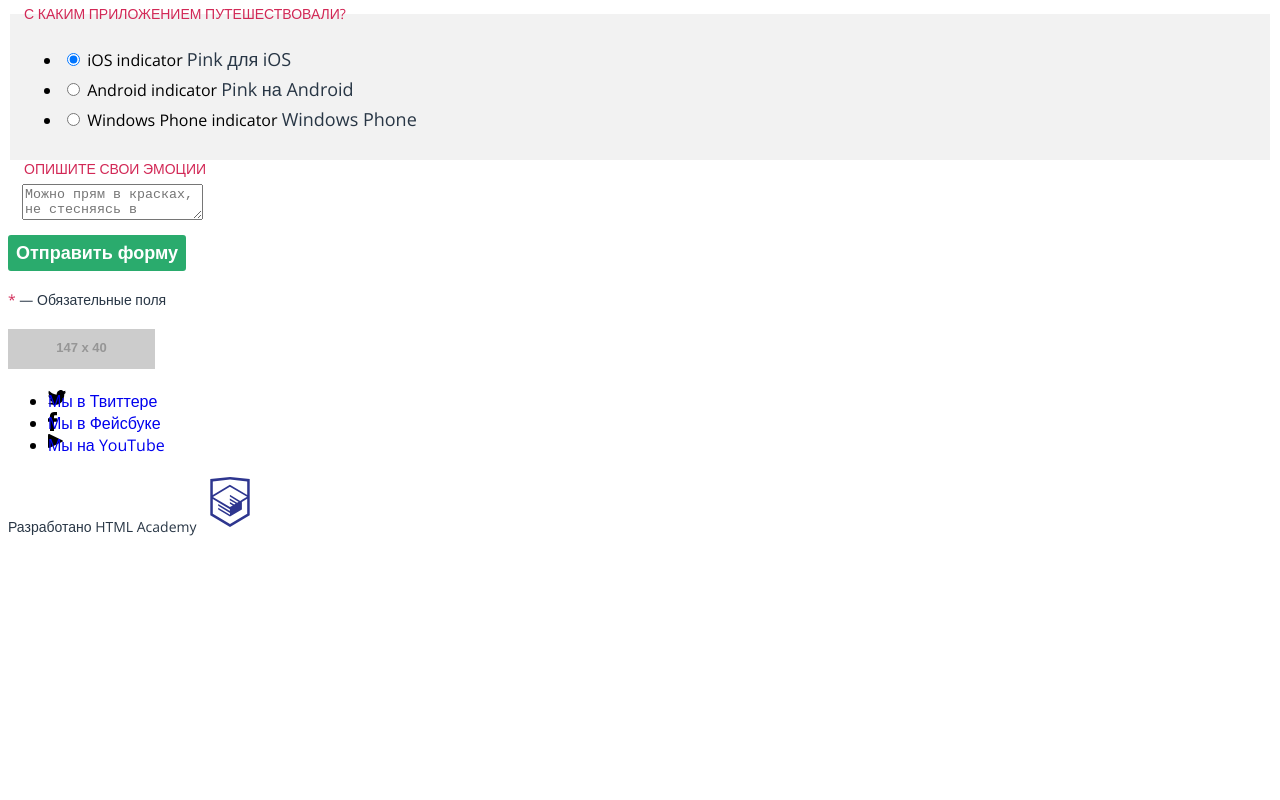
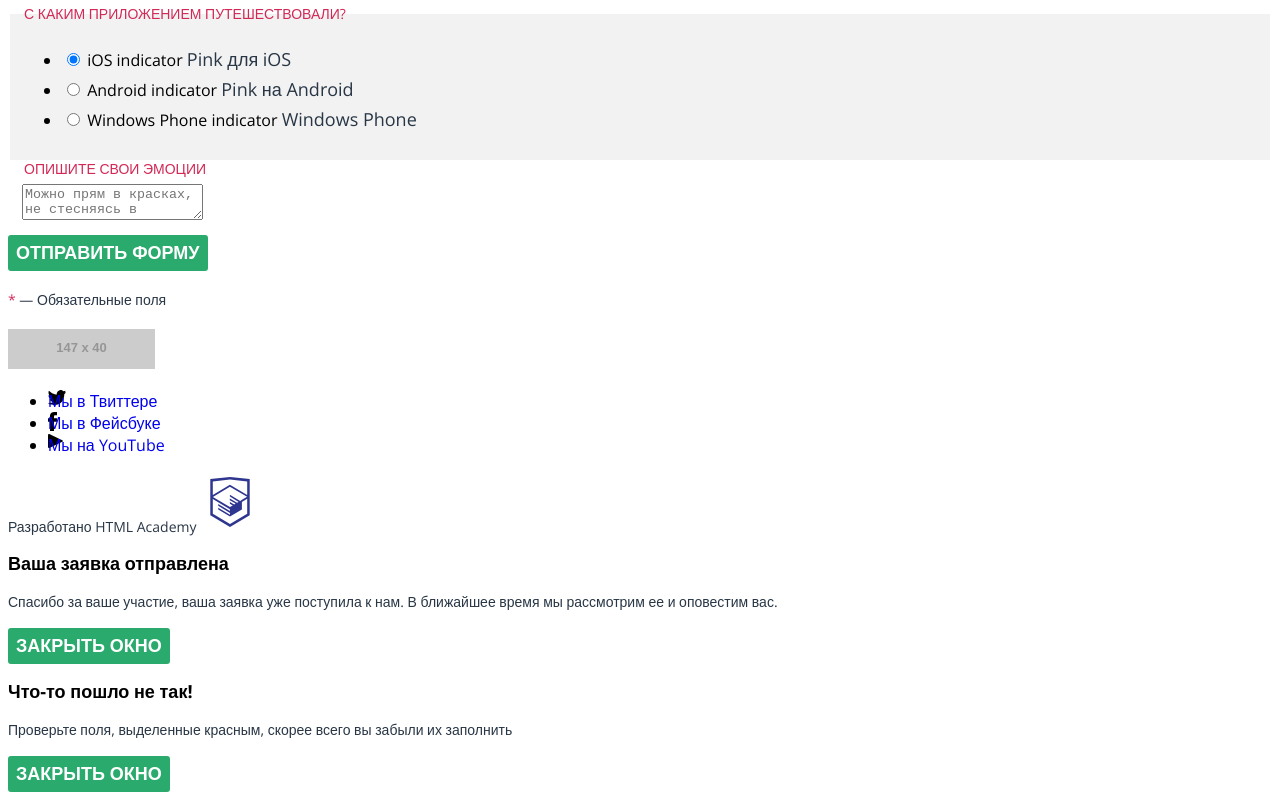
Before and after one commit to shcherban/565085-pink, a website: page source/form.html in a window 1280 px wide. Shown: the part 942-1742 px from the top of the page. Before the commit the page ends 1492 px from the top, so only its background shows below. Drawn offline with nearby package versions, Linux system fonts and the light colour scheme; files that its build step writes are made by us from their sources; placeholder pictures from the web are drawn by us.

Commit message:
Добавляет всплывающие окна

```diff
--- a/source/form.html
+++ b/source/form.html
@@ -156,5 +156,23 @@
         </a>
       </p>
     </footer>
+
+    <section class="success-popup popup">
+      <h2 class="popup__title">Ваша заявка отправлена</h2>
+      <p class="popup__message">
+        Спасибо за ваше участие, ваша заявка уже
+        поступила к нам. В ближайшее время мы
+        рассмотрим ее и оповестим вас.
+      </p>
+      <button class="success-popup__close-button another-button" type="button">Закрыть окно</button>
+    </section>
+    <section class="failure-popup popup">
+      <h2 class="popup__title">Что-то пошло не так!</h2>
+      <p class="popup__message">
+        Проверьте поля, выделенные красным,
+        скорее всего вы забыли их заполнить
+      </p>
+      <button class="failure-popup__close-button another-button" type="button">Закрыть окно</button>
+    </section>
   </body>
 </html>
--- a/source/sass/blocks/another-button.scss
+++ b/source/sass/blocks/another-button.scss
@@ -2,6 +2,7 @@
   font-weight: $bold;
   font-size: 18px;
   line-height: 30px;
+  text-transform: uppercase;
   color: #ffffff;
   background-color: #2aab6d;
   border: 2px solid #2aab6d;
--- /dev/null
+++ b/source/sass/blocks/popup.scss
@@ -0,0 +1,17 @@
+.popup {
+  background-color: #ffffff;
+}
+
+.popup__title {
+  font-weight: $bold;
+  font-size: 18px;
+  line-height: 24px;
+  color: #000000;
+}
+
+.popup__message {
+  font-weight: $regular;
+  font-size: 14px;
+  line-height: 24px;
+  color: $blue-brand-color;
+}
--- a/source/sass/style.scss
+++ b/source/sass/style.scss
@@ -14,6 +14,7 @@
 @import "blocks/page-header.scss";
 @import "blocks/page-main.scss";
 @import "blocks/photo-feed.scss";
+@import "blocks/popup.scss";
 @import "blocks/pricing.scss";
 @import "blocks/range-control.scss";
 @import "blocks/reviews.scss";
```
